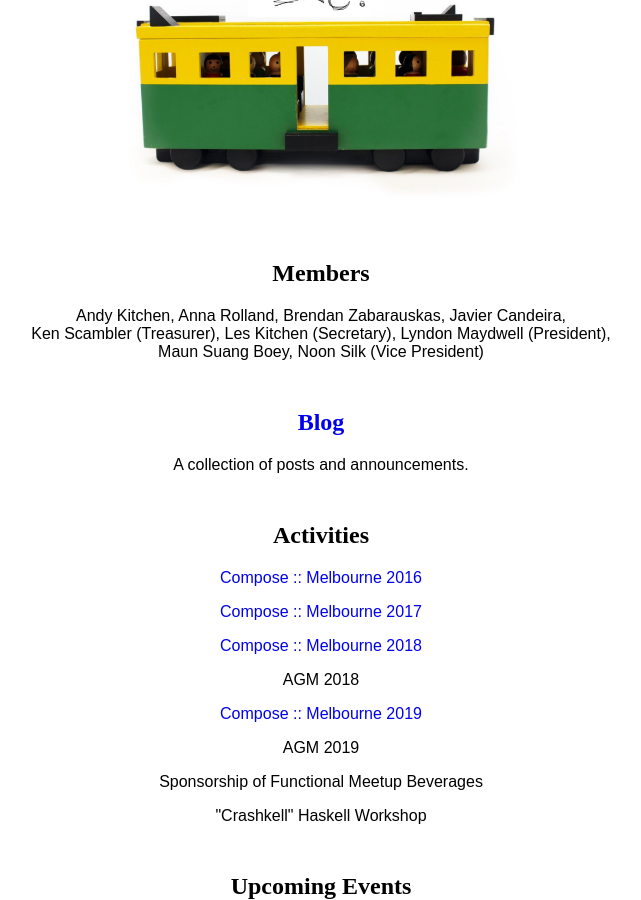
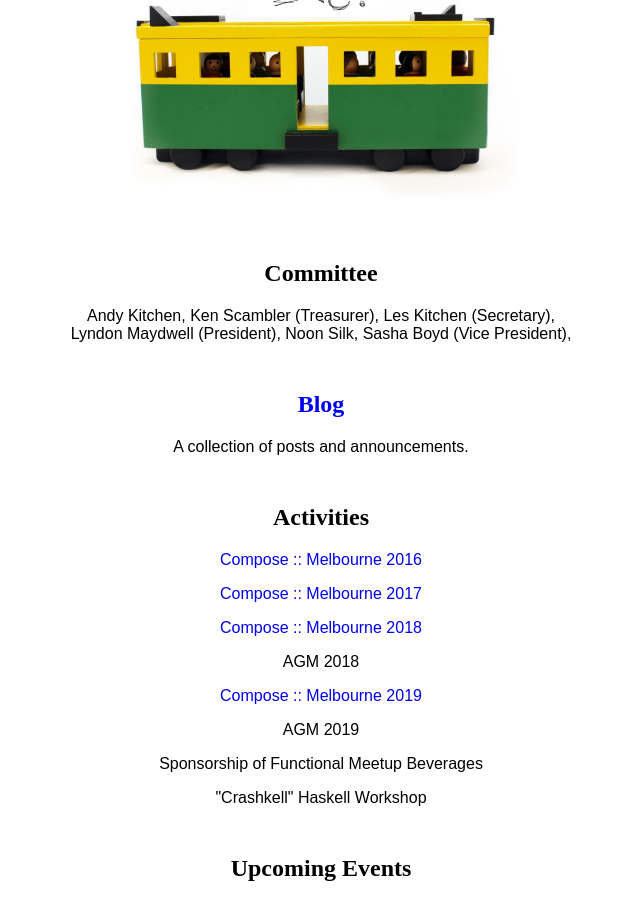
Before and after one commit to MFPAI/MFPAI.github.io, a Jekyll site: the page built from index.html, in a window 1280 px wide and 900 px high, scrolled down 364 px. Shown: the whole window, without its empty margins (319-960 px from the left). Built offline with Jekyll 4.4.1, drawn with Linux system fonts in a browser that asks for light colours.

Commit message:
members for 2021

```diff
--- a/index.html
+++ b/index.html
@@ -8,17 +8,14 @@ title: MFPAI
 	<img alt="MFPAI Logo" style="height: 25%;" src="traminc.png" />
 </p>
 
-<h2 style="margin-top: 2em;">Members</h2>
+<h2 style="margin-top: 2em;">Committee</h2>
 <p>
 	Andy&nbsp;Kitchen,
-	Anna&nbsp;Rolland,
-	Brendan&nbsp;Zabarauskas,
-	Javier&nbsp;Candeira,
 	Ken&nbsp;Scambler&nbsp;(Treasurer),
 	Les&nbsp;Kitchen&nbsp;(Secretary),
 	Lyndon&nbsp;Maydwell&nbsp;(President),
-	Maun&nbsp;Suang&nbsp;Boey,
-	Noon&nbsp;Silk&nbsp;(Vice&nbsp;President)
+	Noon&nbsp;Silk,
+	Sasha&nbsp;Boyd&nbsp;(Vice&nbsp;President),
 </p>
 
 <h2><a href="/blog">Blog</a></h2>
```
